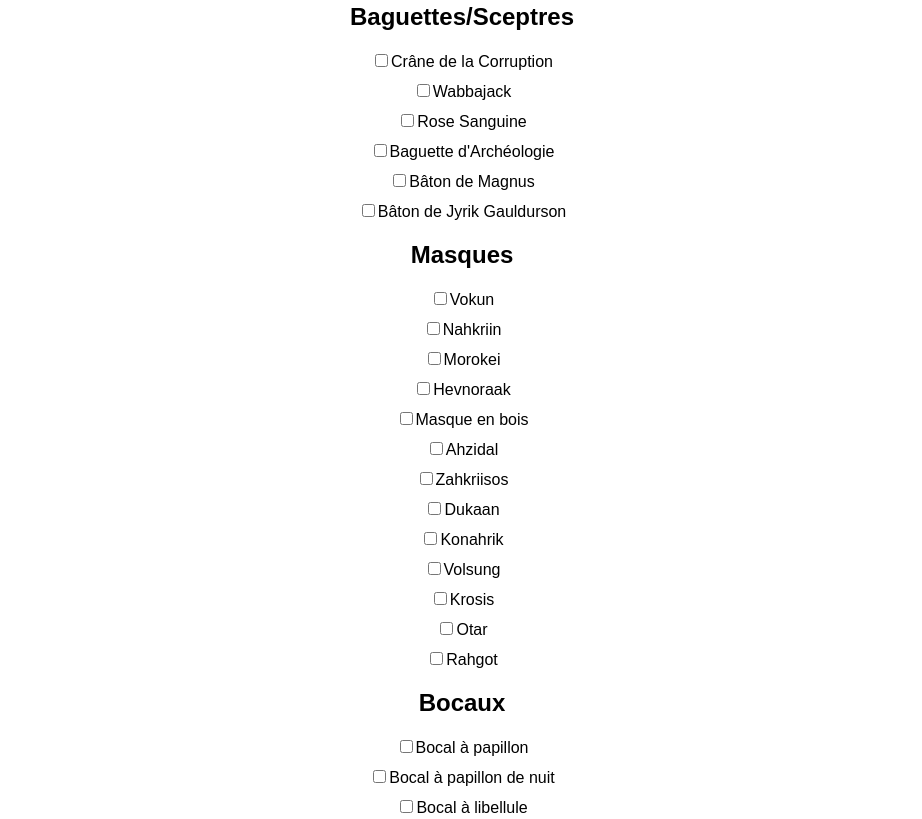
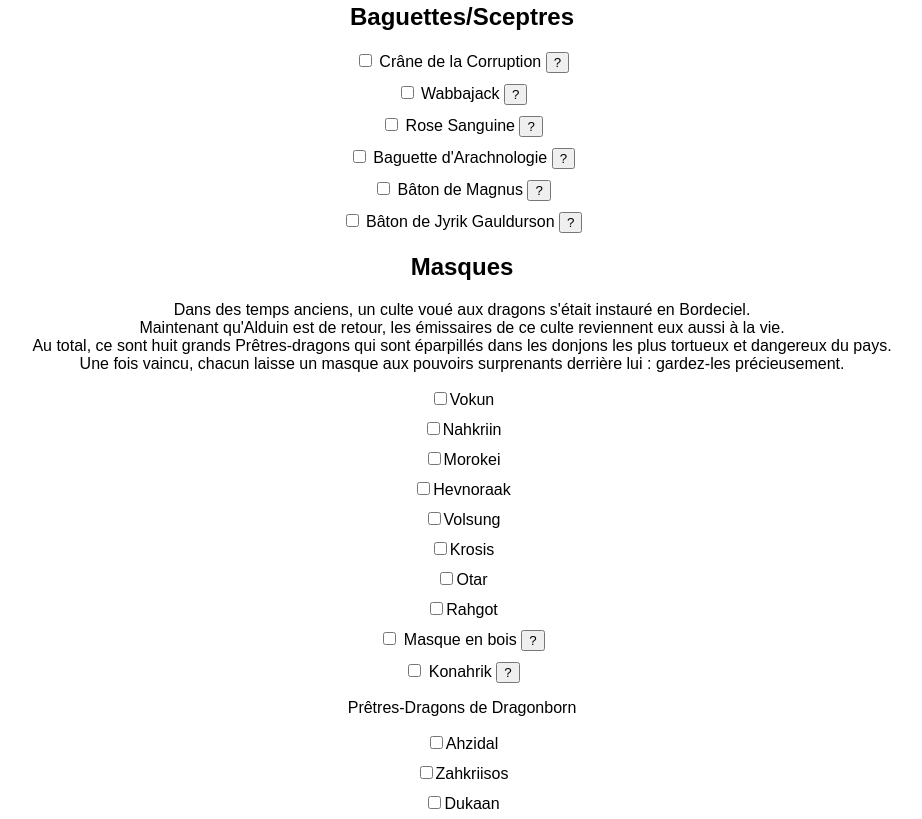
Before and after one commit to l4ur4nn3/myrwatch-inventory, a plain HTML site: page index.html in a window 1280 px wide. Shown: the part 1727-2546 px from the top of the page, without its empty margins (178-1100 px from the left). Drawn offline with Linux system fonts and the light colour scheme.

Commit message:
masks done - temp save

```diff
--- a/index.html
+++ b/index.html
@@ -188,28 +188,75 @@
         <li>
             <h2>Baguettes/Sceptres</h2>
         </li>
-        <li><input type="checkbox" id="item24"><label for="item24">Crâne de la Corruption</label></li>
-        <li><input type="checkbox" id="item25"><label for="item25">Wabbajack</label></li>
-        <li><input type="checkbox" id="item26"><label for="item26">Rose Sanguine</label></li>
-        <li><input type="checkbox" id="item27"><label for="item27">Baguette d'Archéologie</label></li>
-        <li><input type="checkbox" id="item28"><label for="item28">Bâton de Magnus</label></li>
-        <li><input type="checkbox" id="item29"><label for="item29">Bâton de Jyrik Gauldurson</label></li>
+        <li>
+            <input type="checkbox" id="item24">
+            <label for="item24">Crâne de la Corruption</label>
+            <button class="quest-button" data-quest="La fin du cauchemar"
+            >?</button>
+        </li>
+        <li>
+            <input type="checkbox" id="item25">
+            <label for="item25">Wabbajack</label>
+            <button class="quest-button" data-quest="La folie incarnée"
+            >?</button>
+        </li>
+        <li>
+            <input type="checkbox" id="item26">
+            <label for="item26">Rose Sanguine</label>
+            <button class="quest-button" data-quest="Une nuit mémorable"
+            >?</button>
+        </li>
+        <li>
+            <input type="checkbox" id="item27">
+            <label for="item27">Baguette d'Arachnologie</label>
+            <button class="quest-button" data-quest="Obscures réponses"
+            >?</button>
+        </li>
+        <li>
+            <input type="checkbox" id="item28">
+            <label for="item28">Bâton de Magnus</label>
+            <button class="quest-button" data-quest="Le bâton de Magnus"
+            >?</button>
+        </li>
+        <li>
+            <input type="checkbox" id="item29">
+            <label for="item29">Bâton de Jyrik Gauldurson</label>
+            <button class="quest-button" data-quest="Sous Saarthal"
+            >?</button>
+        </li>
         <li>
             <h2>Masques</h2>
+            <p>Dans des temps anciens, un culte voué aux dragons s'était instauré en Bordeciel.
+            </br>Maintenant qu'Alduin est de retour, les émissaires de ce culte reviennent eux aussi à la vie.
+            </br>Au total, ce sont huit grands Prêtres-dragons qui sont éparpillés dans les donjons les plus tortueux et dangereux du pays.
+            </br>Une fois vaincu, chacun laisse un masque aux pouvoirs surprenants derrière lui : gardez-les précieusement.</p>
         </li>
         <li><input type="checkbox" id="item30"><label for="item30">Vokun</label></li>
         <li><input type="checkbox" id="item31"><label for="item31">Nahkriin</label></li>
         <li><input type="checkbox" id="item32"><label for="item32">Morokei</label></li>
         <li><input type="checkbox" id="item33"><label for="item33">Hevnoraak</label></li>
-        <li><input type="checkbox" id="item34"><label for="item34">Masque en bois</label></li>
-        <li><input type="checkbox" id="item35"><label for="item35">Ahzidal</label></li>
-        <li><input type="checkbox" id="item36"><label for="item36">Zahkriisos</label></li>
-        <li><input type="checkbox" id="item37"><label for="item37">Dukaan</label></li>
-        <li><input type="checkbox" id="item38"><label for="item38">Konahrik</label></li>
         <li><input type="checkbox" id="item39"><label for="item39">Volsung</label></li>
         <li><input type="checkbox" id="item40"><label for="item40">Krosis</label></li>
         <li><input type="checkbox" id="item41"><label for="item41">Otar</label></li>
         <li><input type="checkbox" id="item42"><label for="item42">Rahgot</label></li>
+        <li>
+            <input type="checkbox" id="item34">
+            <label for="item34">Masque en bois</label>
+            <button class="quest-button" data-quest="Si vous parvenez à rassembler les huit masques de Prêtre-dragon après les avoir tous vaincu, rendez-vous aux abords du Labyrinthe et pénétrez dans les ruines semblables à un tertre aux dragons. Vous trouvez à l'intérieur un masque en bois et une note auprès d'un squelette."
+            >?</button>
+        </li>
+        <li>
+            <input type="checkbox" id="item38">
+            <label for="item38">Konahrik</label>
+            <button class="quest-button" data-quest="équipez-vous du masque en bois pour être immédiatement transporté à un autre âge. Les statues devant vous sont restaurées, et vous pouvez donc y placer vos huit acquisitions (vous pouvez les récupérer après). Vous obtenez ainsi en récompense le masque de Konahrik, l'ultime masque des Prêtres-dragons aux propriétés surnaturelles."
+            >?</button>
+        </li>
+        <li>
+            <p>Prêtres-Dragons de Dragonborn</p>
+        </li>
+        <li><input type="checkbox" id="item35"><label for="item35">Ahzidal</label></li>
+        <li><input type="checkbox" id="item36"><label for="item36">Zahkriisos</label></li>
+        <li><input type="checkbox" id="item37"><label for="item37">Dukaan</label></li>
         <li>
             <h2>Bocaux</h2>
         </li>
```
